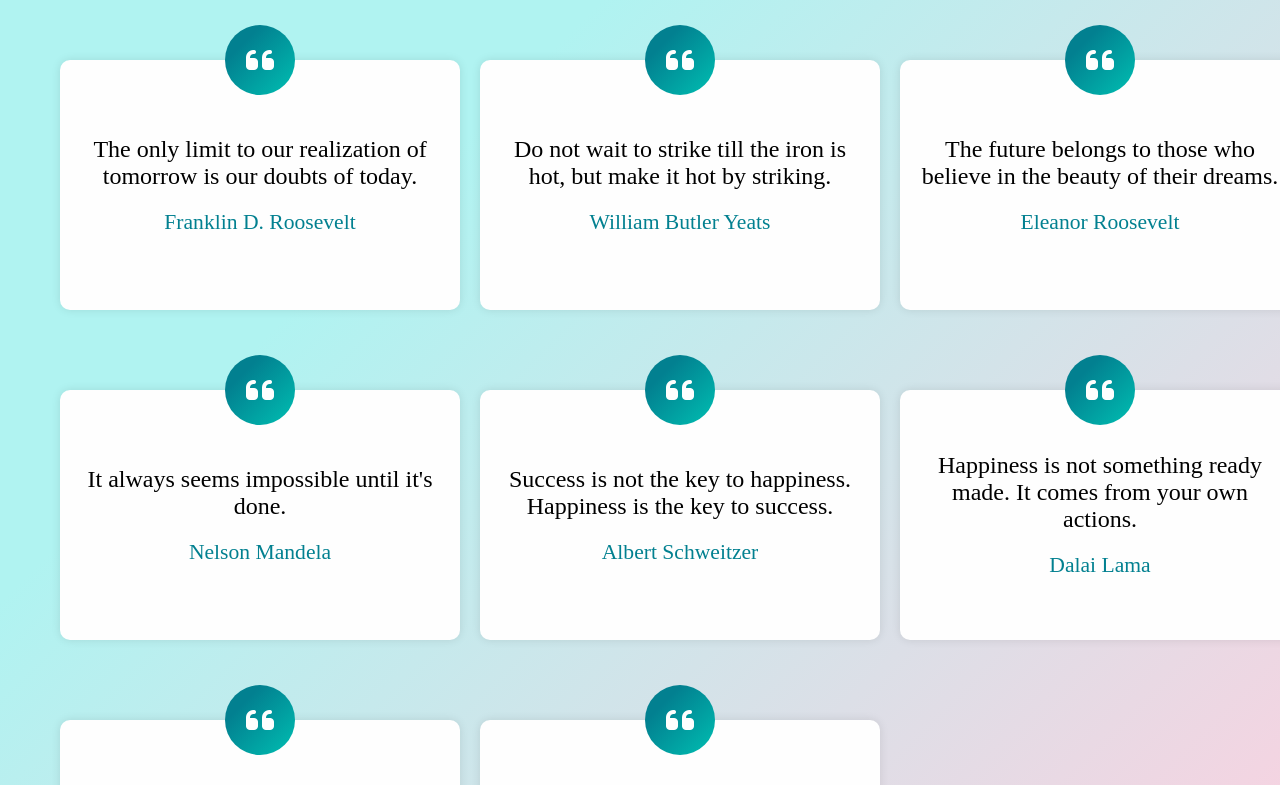
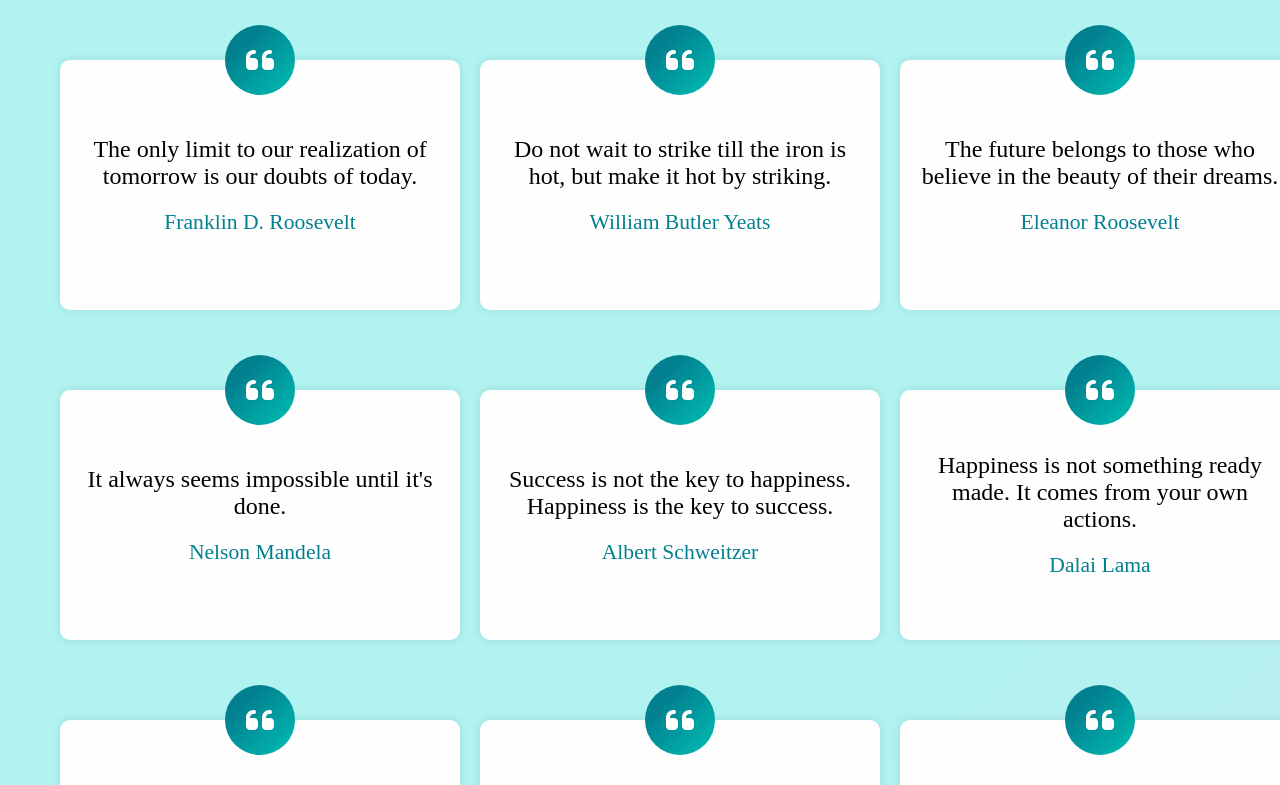
Before and after one commit to Anshika75/EchoVerse, an Angular app: page / in a window 1280 px wide. Shown: the top 785 px of the page. Built offline with nearby package versions, Linux system fonts and the light colour scheme; a web font is replaced by a local one.

Commit message:
for property of angular used

```diff
--- a/src/app/app.component.html
+++ b/src/app/app.component.html
@@ -1,10 +1,5 @@
 <main>
-  <app-quote-box [quoteText]="quotes[0].text" [author]="quotes[0].author"/>
-  <app-quote-box [quoteText]="quotes[1].text" [author]="quotes[1].author"/>
-  <app-quote-box [quoteText]="quotes[2].text" [author]="quotes[2].author"/>
-  <app-quote-box [quoteText]="quotes[3].text" [author]="quotes[3].author"/>
-  <app-quote-box [quoteText]="quotes[4].text" [author]="quotes[4].author"/>
-  <app-quote-box [quoteText]="quotes[5].text" [author]="quotes[5].author"/>
-  <app-quote-box [quoteText]="quotes[6].text" [author]="quotes[6].author"/>
-  <app-quote-box [quoteText]="quotes[7].text" [author]="quotes[7].author"/>
+  @for(quote of quotes; track quote.id){
+    <app-quote-box [quoteText]="quote.text" [author]="quote.author"/>
+  }
 </main>
--- a/src/app/quotes.ts
+++ b/src/app/quotes.ts
@@ -1,44 +1,44 @@
 export const quotes = [
-    { text: "The only limit to our realization of tomorrow is our doubts of today.", author: "Franklin D. Roosevelt" },
-    { text: "Do not wait to strike till the iron is hot, but make it hot by striking.", author: "William Butler Yeats" },
-    { text: "The future belongs to those who believe in the beauty of their dreams.", author: "Eleanor Roosevelt" },
-    { text: "It always seems impossible until it's done.", author: "Nelson Mandela" },
-    { text: "Success is not the key to happiness. Happiness is the key to success.", author: "Albert Schweitzer" },
-    { text: "Happiness is not something ready made. It comes from your own actions.", author: "Dalai Lama" },
-    { text: "Life is 10% what happens to us and 90% how we react to it.", author: "Charles R. Swindoll" },
-    { text: "Optimism is the faith that leads to achievement. Nothing can be done without hope and confidence.", author: "Helen Keller" },
-    { text: "The purpose of our lives is to be happy.", author: "Dalai Lama" },
-    { text: "Turn your wounds into wisdom.", author: "Oprah Winfrey" },
-    { text: "Success is not how high you have climbed, but how you make a positive difference to the world.", author: "Roy T. Bennett" },
-    { text: "Believe you can and you're halfway there.", author: "Theodore Roosevelt" },
-    { text: "Don’t watch the clock; do what it does. Keep going.", author: "Sam Levenson" },
-    { text: "Keep your face always toward the sunshine—and shadows will fall behind you.", author: "Walt Whitman" },
-    { text: "Act as if what you do makes a difference. It does.", author: "William James" },
-    { text: "You are never too old to set another goal or to dream a new dream.", author: "C.S. Lewis" },
-    { text: "It does not matter how slowly you go as long as you do not stop.", author: "Confucius" },
-    { text: "Everything you’ve ever wanted is on the other side of fear.", author: "George Addair" },
-    { text: "Success usually comes to those who are too busy to be looking for it.", author: "Henry David Thoreau" },
-    { text: "The only place where success comes before work is in the dictionary.", author: "Vidal Sassoon" },
-    { text: "Don’t be afraid to give up the good to go for the great.", author: "John D. Rockefeller" },
-    { text: "You miss 100% of the shots you don’t take.", author: "Wayne Gretzky" },
-    { text: "I find that the harder I work, the more luck I seem to have.", author: "Thomas Jefferson" },
-    { text: "Success is not final, failure is not fatal: It is the courage to continue that counts.", author: "Winston Churchill" },
-    { text: "The road to success and the road to failure are almost exactly the same.", author: "Colin R. Davis" },
-    { text: "It is better to fail in originality than to succeed in imitation.", author: "Herman Melville" },
-    { text: "Opportunities don't happen, you create them.", author: "Chris Grosser" },
-    { text: "Don’t be afraid to give up the good to go for the great.", author: "John D. Rockefeller" },
-    { text: "I never dreamed about success, I worked for it.", author: "Estee Lauder" },
-    { text: "Success is walking from failure to failure with no loss of enthusiasm.", author: "Winston Churchill" },
-    { text: "Success is not in what you have, but who you are.", author: "Bo Bennett" },
-    { text: "The only way to do great work is to love what you do.", author: "Steve Jobs" },
-    { text: "The best revenge is massive success.", author: "Frank Sinatra" },
-    { text: "Start where you are. Use what you have. Do what you can.", author: "Arthur Ashe" },
-    { text: "People who are crazy enough to think they can change the world, are the ones who do.", author: "Rob Siltanen" },
-    { text: "Success is not the absence of failure; it's the persistence through failure.", author: "Aisha Tyler" },
-    { text: "A goal is not always meant to be reached, it often serves simply as something to aim at.", author: "Bruce Lee" },
-    { text: "Don’t wait. The time will never be just right.", author: "Napoleon Hill" },
-    { text: "I failed my way to success.", author: "Thomas Edison" },
-    { text: "Courage is resistance to fear, mastery of fear, not absence of fear.", author: "Mark Twain" },
-    { text: "The secret of success is to do the common thing uncommonly well.", author: "John D. Rockefeller Jr." },
-    { text: "You don’t have to be great to start, but you have to start to be great.", author: "Zig Ziglar" }
-  ];
+  { id: "1", text: "The only limit to our realization of tomorrow is our doubts of today.", author: "Franklin D. Roosevelt" },
+  { id: "2", text: "Do not wait to strike till the iron is hot, but make it hot by striking.", author: "William Butler Yeats" },
+  { id: "3", text: "The future belongs to those who believe in the beauty of their dreams.", author: "Eleanor Roosevelt" },
+  { id: "4", text: "It always seems impossible until it's done.", author: "Nelson Mandela" },
+  { id: "5", text: "Success is not the key to happiness. Happiness is the key to success.", author: "Albert Schweitzer" },
+  { id: "6", text: "Happiness is not something ready made. It comes from your own actions.", author: "Dalai Lama" },
+  { id: "7", text: "Life is 10% what happens to us and 90% how we react to it.", author: "Charles R. Swindoll" },
+  { id: "8", text: "Optimism is the faith that leads to achievement. Nothing can be done without hope and confidence.", author: "Helen Keller" },
+  { id: "9", text: "The purpose of our lives is to be happy.", author: "Dalai Lama" },
+  { id: "10", text: "Turn your wounds into wisdom.", author: "Oprah Winfrey" },
+  { id: "11", text: "Success is not how high you have climbed, but how you make a positive difference to the world.", author: "Roy T. Bennett" },
+  { id: "12", text: "Believe you can and you're halfway there.", author: "Theodore Roosevelt" },
+  { id: "13", text: "Don’t watch the clock; do what it does. Keep going.", author: "Sam Levenson" },
+  { id: "14", text: "Keep your face always toward the sunshine—and shadows will fall behind you.", author: "Walt Whitman" },
+  { id: "15", text: "Act as if what you do makes a difference. It does.", author: "William James" },
+  { id: "16", text: "You are never too old to set another goal or to dream a new dream.", author: "C.S. Lewis" },
+  { id: "17", text: "It does not matter how slowly you go as long as you do not stop.", author: "Confucius" },
+  { id: "18", text: "Everything you’ve ever wanted is on the other side of fear.", author: "George Addair" },
+  { id: "19", text: "Success usually comes to those who are too busy to be looking for it.", author: "Henry David Thoreau" },
+  { id: "20", text: "The only place where success comes before work is in the dictionary.", author: "Vidal Sassoon" },
+  { id: "21", text: "Don’t be afraid to give up the good to go for the great.", author: "John D. Rockefeller" },
+  { id: "22", text: "You miss 100% of the shots you don’t take.", author: "Wayne Gretzky" },
+  { id: "23", text: "I find that the harder I work, the more luck I seem to have.", author: "Thomas Jefferson" },
+  { id: "24", text: "Success is not final, failure is not fatal: It is the courage to continue that counts.", author: "Winston Churchill" },
+  { id: "25", text: "The road to success and the road to failure are almost exactly the same.", author: "Colin R. Davis" },
+  { id: "26", text: "It is better to fail in originality than to succeed in imitation.", author: "Herman Melville" },
+  { id: "27", text: "Opportunities don't happen, you create them.", author: "Chris Grosser" },
+  { id: "28", text: "Don’t be afraid to give up the good to go for the great.", author: "John D. Rockefeller" },
+  { id: "29", text: "I never dreamed about success, I worked for it.", author: "Estee Lauder" },
+  { id: "30", text: "Success is walking from failure to failure with no loss of enthusiasm.", author: "Winston Churchill" },
+  { id: "31", text: "Success is not in what you have, but who you are.", author: "Bo Bennett" },
+  { id: "32", text: "The only way to do great work is to love what you do.", author: "Steve Jobs" },
+  { id: "33", text: "The best revenge is massive success.", author: "Frank Sinatra" },
+  { id: "34", text: "Start where you are. Use what you have. Do what you can.", author: "Arthur Ashe" },
+  { id: "35", text: "People who are crazy enough to think they can change the world, are the ones who do.", author: "Rob Siltanen" },
+  { id: "36", text: "Success is not the absence of failure; it's the persistence through failure.", author: "Aisha Tyler" },
+  { id: "37", text: "A goal is not always meant to be reached, it often serves simply as something to aim at.", author: "Bruce Lee" },
+  { id: "38", text: "Don’t wait. The time will never be just right.", author: "Napoleon Hill" },
+  { id: "39", text: "I failed my way to success.", author: "Thomas Edison" },
+  { id: "40", text: "Courage is resistance to fear, mastery of fear, not absence of fear.", author: "Mark Twain" },
+  { id: "41", text: "The secret of success is to do the common thing uncommonly well.", author: "John D. Rockefeller Jr." },
+  { id: "42", text: "You don’t have to be great to start, but you have to start to be great.", author: "Zig Ziglar" }
+];
```
